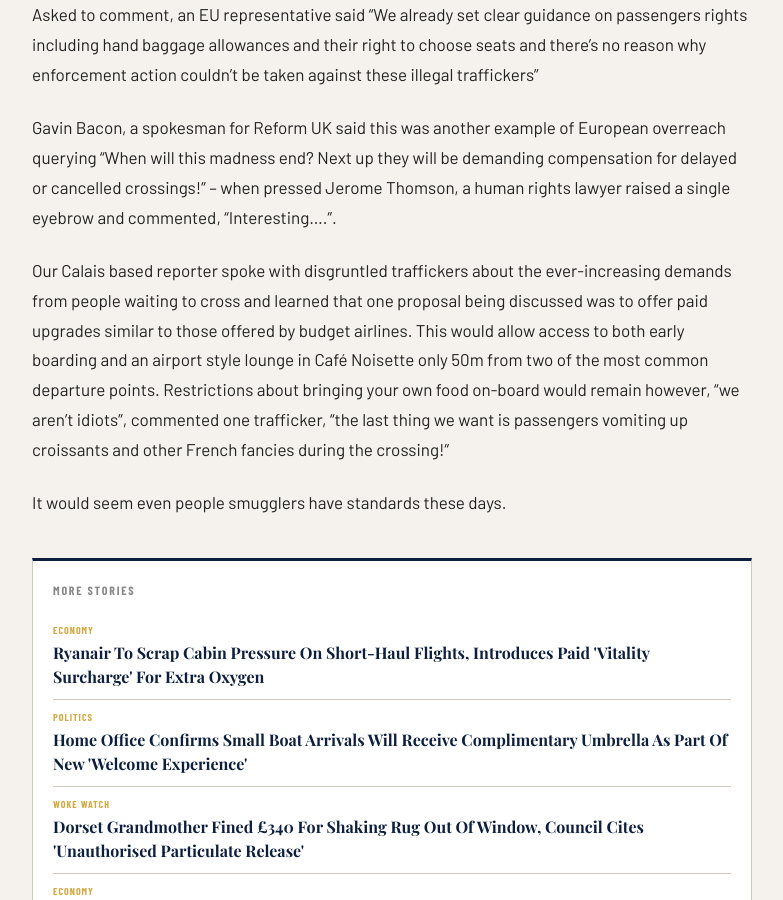
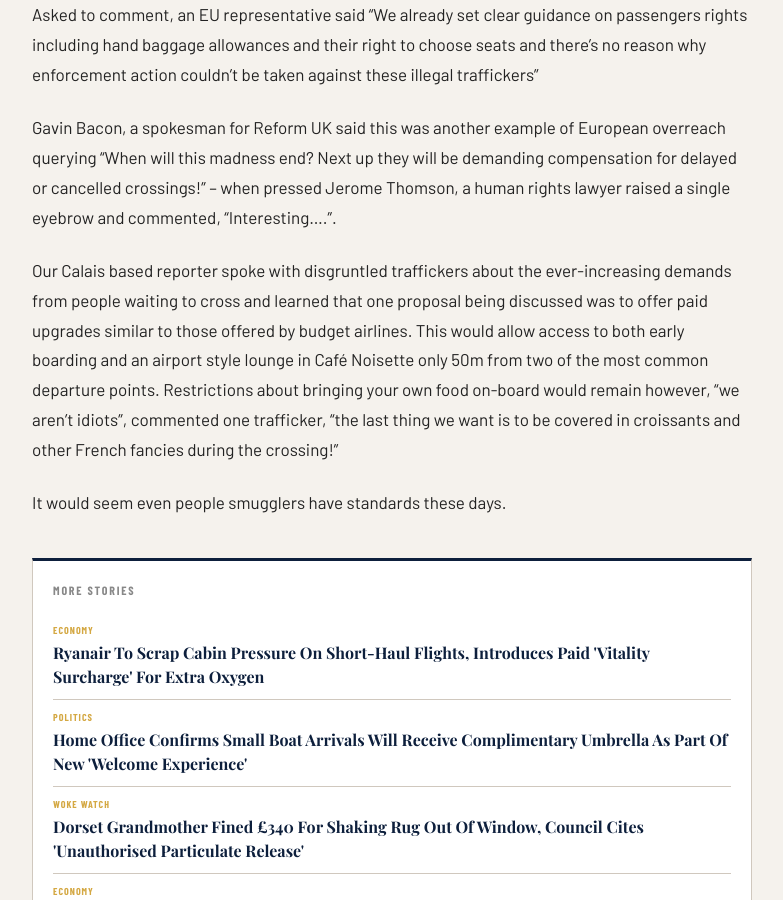
Before and after one commit to matt-palmer999/britishpatriots, a Jekyll site: the page built from _posts/2026-07-30-refugee-complaints.md, in a window 1280 px wide and 900 px high, scrolled down 1383 px. Shown: the whole window, without its empty margins (248-1031 px from the left). Built offline with Jekyll 4.4.1, drawn with Linux system fonts in a browser that asks for light colours; some web fonts are replaced.

Commit message:
Update 2026-07-30-refugee-complaints.md

```diff
--- a/_posts/2026-07-30-refugee-complaints.md
+++ b/_posts/2026-07-30-refugee-complaints.md
@@ -16,6 +16,6 @@ Asked to comment, an EU representative said “We already set clear guidance on
 
 Gavin Bacon, a spokesman for Reform UK said this was another example of European overreach querying “When will this madness end? Next up they will be demanding compensation for delayed or cancelled crossings!” – when pressed Jerome Thomson, a human rights lawyer raised a single eyebrow and commented, “Interesting….”.
 
-Our Calais based reporter spoke with disgruntled traffickers about the ever-increasing demands from people waiting to cross and learned that one proposal being discussed was to offer paid upgrades similar to those offered by budget airlines. This would allow access to both early boarding and an airport style lounge in Café Noisette only 50m from two of the most common departure points. Restrictions about bringing your own food on-board would remain however, “we aren’t idiots”, commented one trafficker, “the last thing we want is passengers vomiting up croissants and other French fancies during the crossing!”
+Our Calais based reporter spoke with disgruntled traffickers about the ever-increasing demands from people waiting to cross and learned that one proposal being discussed was to offer paid upgrades similar to those offered by budget airlines. This would allow access to both early boarding and an airport style lounge in Café Noisette only 50m from two of the most common departure points. Restrictions about bringing your own food on-board would remain however, “we aren’t idiots”, commented one trafficker, “the last thing we want is to be covered in croissants and other French fancies during the crossing!”
 
 It would seem even people smugglers have standards these days.
```
